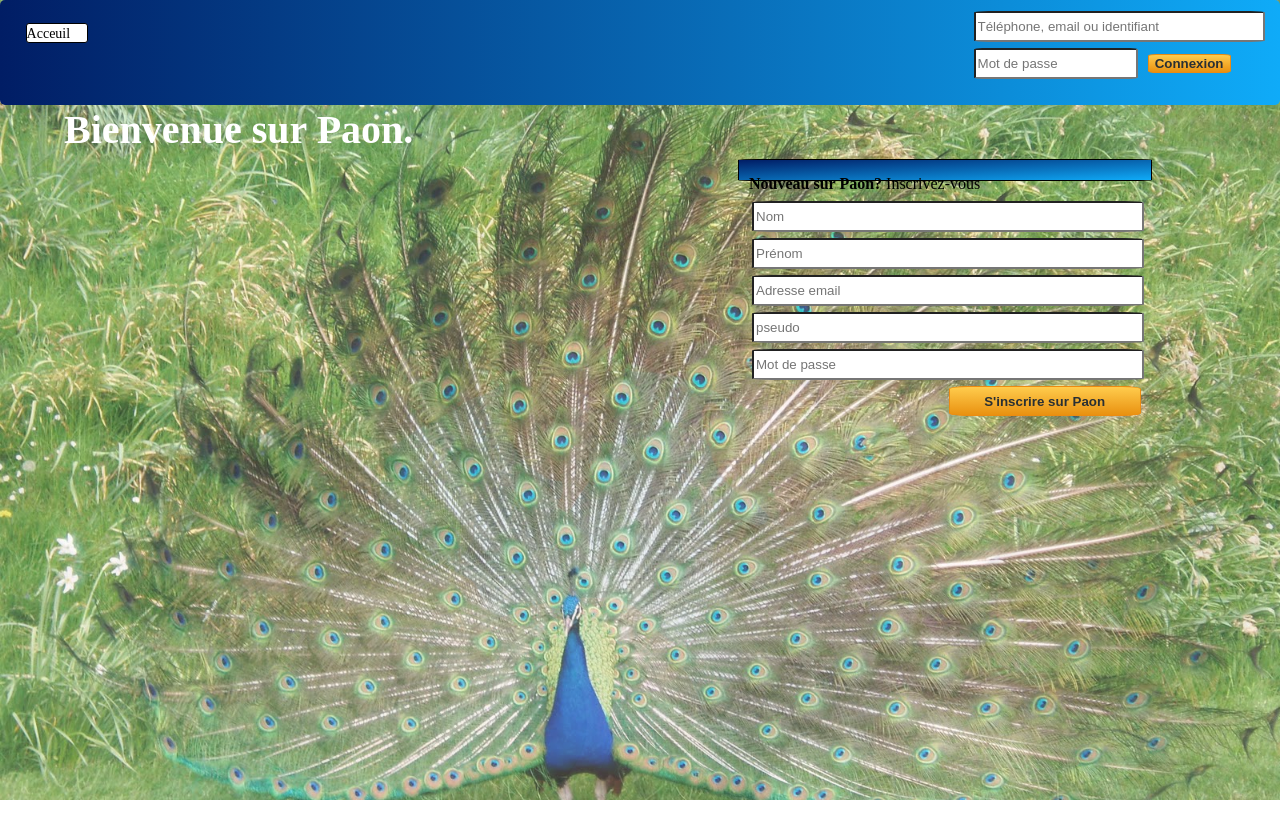
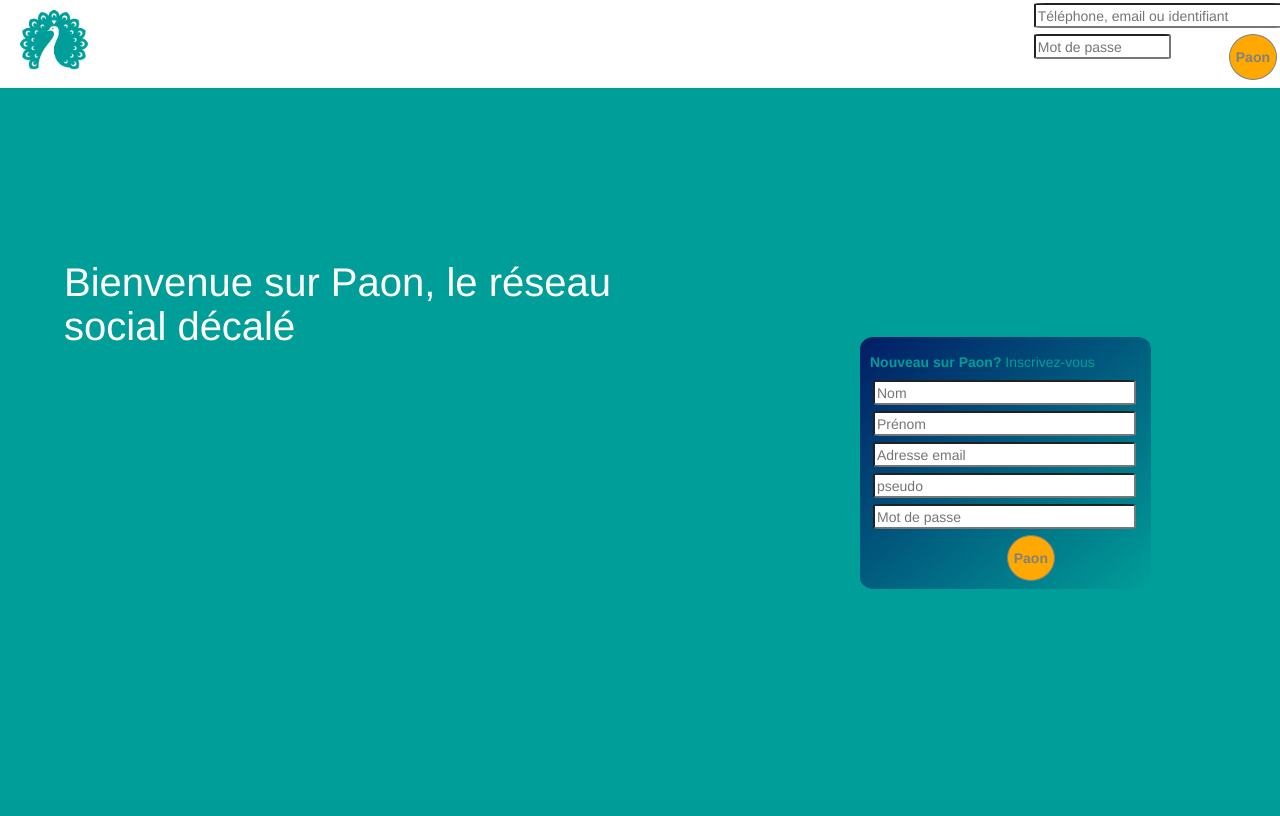
Before and after one commit to project-paon/paon, a PHP site: page /Front/index.html in a window 1280 px wide. After the commit the page ends 589 px from the top, so only its background shows below. Run offline with PHP 8.4, Linux system fonts and the light colour scheme.

Commit message:
nouvel index

```diff
--- a/Front/css/style.css
+++ b/Front/css/style.css
@@ -1,22 +1,3 @@
-@keyframes imageAnimation {
-  0% {
-    opacity: 0;
-    animation-timing-function: ease-in;
-  }
-  16% {
-    opacity: 1;
-    animation-timing-function: ease-out;
-  }
-  33% {
-    opacity: 1
-  }
-  50% {
-    opacity: 0
-  }
-  100% {
-    opacity: 0
-  }
-}
 
 /*Css Commun*/
 
@@ -29,141 +10,93 @@ header {
   position: fixed;
   padding-bottom: 5px;
   top: 0;
-  background: linear-gradient(to right, #011D65, #0FABF8);
-  color: black;
-  list-style-type: none;
+  left: 0;
+  background-color: white;
+  color: #009E99;
   width: 100%;
-  height: 100px;
-  border-radius: 5px;
+  z-index: 1000;
 }
 
-/*Css Florent*/
+.menu img {
+  height: 60px;
+  width: auto;
+  margin-left: 20px;
+  margin-top: 10px;
+}
 
-.acceuil {
-  width: 60px;
-  height: auto;
-  background: white;
-  border: 1px solid black;
-  border-radius: 3px;
-  margin-left: auto;
-  margin-right: auto;
-}
-.menu {
-  position: absolute;
-  left: 2%;
-  top: 22%;
-}
-.menu img {
-  width: 24px;
-  height: 24px;
-}
-.menu li {
-  display: inline;
-  padding-right: 10px;
-  box-sizing: border-box;
-}
-.menu li a {
-  color: black;
-}
-li a {
-  text-decoration: none;
-}
-.menu li:hover {
-  border-bottom: 2px blue solid;
-}
-.lang {
-  position: absolute;
-  right: 2%;
-  top: 8%;
-}
+
 .container {
   margin-left: auto;
   margin-right: auto;
-  margin-top: 45px;
   position: relative;
   width: 100%;
   height: 100%;
-  background-color: black;
+  background-color: #009E99;
 }
-.slideshow li span {
-  width: 100%;
-  height: 100%;
-  position: absolute;
-  top: 0;
-  left: 0;
-  background-size: cover;
-  background-repeat: no-repeat;
-  opacity: 0;
-  animation: imageAnimation 18s linear infinite 0s;
-}
-.slideshow li:nth-child(1) span {
-  background-image: url("../img/Paon-5.jpg");
-}
-.slideshow li:nth-child(2) span {
-  background-image: url("../img/people.jpg");
-  animation-delay: 6s;
-}
-.slideshow li:nth-child(3) span {
-  background-image: url("../img/city.jpg");
-  animation-delay: 12s;
-}
-.description {
+
+h1 {
   height: 60%;
   position: absolute;
   width: 45%;
   left: 5%;
   top: 30%;
   color: white;
-  font-size: 20px;
-}
-#swag {
-  font-size: 14px;
-}
-h1 {
   font-size: 40px;
 }
-.form2 {
+
+.connectForm {
+  float: right;
+}
+
+.menu {
+  float: left;
+}
+.menu li {
+  list-style-type: none;
+}
+
+.insForm {
   margin-top: 80px;
   padding: 10px;
   position: absolute;
-  background: linear-gradient(to bottom right, #011D65, #0FABF8);
-  border: 1px black solid;
-  width: 30%;
+  background: linear-gradient(to bottom right, #011D65, #009E99);
+  color: #009E99;
+  border: 1px #009E99 solid;
+  width: 293px;
   right: 10%;
   border-radius: 5%;
+  top: 32%;
+  padding-right: 18px;
+  height: 254px;
 }
-#rekt {
+#password {
   width: 55%;
 }
-.form2 {
-  top: 32%;
-  padding-right: 18px;
-  height: 30%;
-}
-.form2 p {
+
+.insForm p {
   margin-top: 5px;
   margin-bottom: 5px;
 }
+
 #inscription {
   margin-left: 52%;
-  color: #292f33;
-  background-color: #e99110;
-  border-radius: 10%;
+  color: grey;
+  background-color: #FFA900;
+  border-radius: 50%;
   box-sizing: border-box;
-  border: 1px #ec8b11 solid;
-  height: 30px;
-  width: 50%;
+  border: 1px grey solid;
+  height: 46px;
   font-weight: bold;
-  background-image: linear-gradient(#ffcc4d, #e99110);
 }
-#connexion{
-  color: #292f33;
-  background-color: #e99110;
-  border-radius: 10%;
+#buttonConnect {
+  float:right;
+  color: grey;
+  background-color: #FFA900;
+  height: 46px;
+  border-radius: 50%;
   box-sizing: border-box;
-  border: 1px #ec8b11 solid;
+  border: 1px grey solid;
   font-weight: bold;
-  background-image: linear-gradient(#ffcc4d, #e99110);
 }
 .inputext {
   width: 100%;
@@ -195,8 +128,6 @@ ul li {
 ul li a {
   color: white;
 }
-header{
-  position:
-}
+
 
 /*Css Anthony*/
--- a/Front/index.html
+++ b/Front/index.html
@@ -1,65 +1,53 @@
 <!DOCTYPE html>
 <html>
+
 <head>
   <meta charset="utf-8">
   <title>Paon</title>
-    <link rel="stylesheet" type="text/css" href="css/style.css"/>
+  <link rel="icon" type="image/png" href="img/paon-favicon.ico" sizes="32x32" />
+  <link rel="stylesheet" href="https://maxcdn.bootstrapcdn.com/bootstrap/3.3.5/css/bootstrap.min.css" integrity="sha512-dTfge/zgoMYpP7QbHy4gWMEGsbsdZeCXz7irItjcC3sPUFtf0kuFbDz/ixG7ArTxmDjLXDmezHubeNikyKGVyQ==" crossorigin="anonymous">
+  <link rel="stylesheet" type="text/css" href="css/style.css" />
 </head>
+
 <body>
-    <ul class="slideshow">
-  <li>
-    <span></span>
-  </li>
-  <li>
-    <span></span>
-  </li>
-  <li>
-    <span></span>
-  </li>
+
   <header>
     <nav>
       <div class="menu">
-          <div class="acceuil">
-          <li><a>Acceuil</a></li>
+          <a href="#"><img src="img/15-best-peacock-logo.gif" /></a>
       </div>
-        </div>
-        <div class="lang">
-          <form class="conform">
-            <input id="accConnect" class="inputext" type="text" placeholder="Téléphone, email ou identifiant"></br>
-            <input id="rekt" type="password" placeholder="Mot de passe">
-            <input id="connexion" type="submit" value="Connexion"></br>
+        <form class="connectForm">
+          <input id="accConnect" class="inputext" type="text" placeholder="Téléphone, email ou identifiant">
+          </br>
+          <input id="password" type="password" placeholder="Mot de passe">
+          <input id="buttonConnect" type="submit" value="Paon">
+          </br>
         </form>
-
-        </div>
     </nav>
   </header>
   <div class="container">
-      <div class="description">
-        <h1>Bienvenue sur Paon.</h1>
-        <p></p>
+      <h1>Bienvenue sur Paon, le réseau social décalé</h1>
 
-        <a href=""></a>
-        <a href=""></a>
-      </div>
-
-      <div class="form2">
-        <form class="insform">
-          <p><strong>Nouveau sur Paon?</strong> Inscrivez-vous</p>
-          <input id="insname" class="inputext" type="text" placeholder="Nom"></br>
-          <input id="insfname" class="inputext" type="text" placeholder="Prénom"></br>
-          <input id="insmail" class="inputext" type="text" placeholder="Adresse email"></br>
-          <input id="inspseudo" class="inputext" type="text" placeholder="pseudo"></br>
-          <input id="inspw" class="inputext" type="password" placeholder="Mot de passe"></br>
-          <input id="inscription" type="submit" value="S'inscrire sur Paon">
+      <form class="insForm">
+        <p>
+          <strong>Nouveau sur Paon?</strong> Inscrivez-vous</p>
+        <input id="insname" class="inputext" type="text" placeholder="Nom">
+        </br>
+        <input id="insfname" class="inputext" type="text" placeholder="Prénom">
+        </br>
+        <input id="insmail" class="inputext" type="text" placeholder="Adresse email">
+        </br>
+        <input id="inspseudo" class="inputext" type="text" placeholder="pseudo">
+        </br>
+        <input id="inspw" class="inputext" type="password" placeholder="Mot de passe">
+        </br>
+        <input id="inscription" type="submit" value="Paon">
       </form>
   </div>
-    </div>
-
-
-  </ul>
 
   <script src="https://ajax.googleapis.com/ajax/libs/jquery/2.2.0/jquery.min.js"></script>
   <script src="script.js"></script>
 
 </body>
+
 </html>
--- a/Front/script.js
+++ b/Front/script.js
@@ -1,7 +1,7 @@
 $(document).ready(function(){
 
   // Action on submitting the inscription form
-  $(".insform").on("submit", function(e){
+  $(".insForm").on("submit", function(e){
     e.preventDefault();
     var newuser = new Object();
     newuser.pseudo = $("#inspseudo").val();
@@ -18,11 +18,11 @@ $(document).ready(function(){
   });
 
   // Action on submittion the connexion form
-  $(".conform").on("submit", function(e){
+  $(".connectForm").on("submit", function(e){
     e.preventDefault();
     var user = new Object();
     user.pseudo = $("#accConnect").val();
-    user.password = $("#rekt").val();
+    user.password = $("#password").val();
       $.ajax({
       url: 'http://localhost:3000/connection',
       type: 'POST',
```
Also changed, not shown: Back/form.html (added, +15 -0 lines), Front/timeline.css (+9 -106 lines), Front/timeline.html (+2 -7 lines), Front/img/15-best-peacock-logo.gif (added), Front/img/15-best-peacock-logo.png (added), Front/img/paon-favicon.ico (added), Front/img/paon-favicon.png (added). Lines whose indentation alone changed are shown as unchanged.
